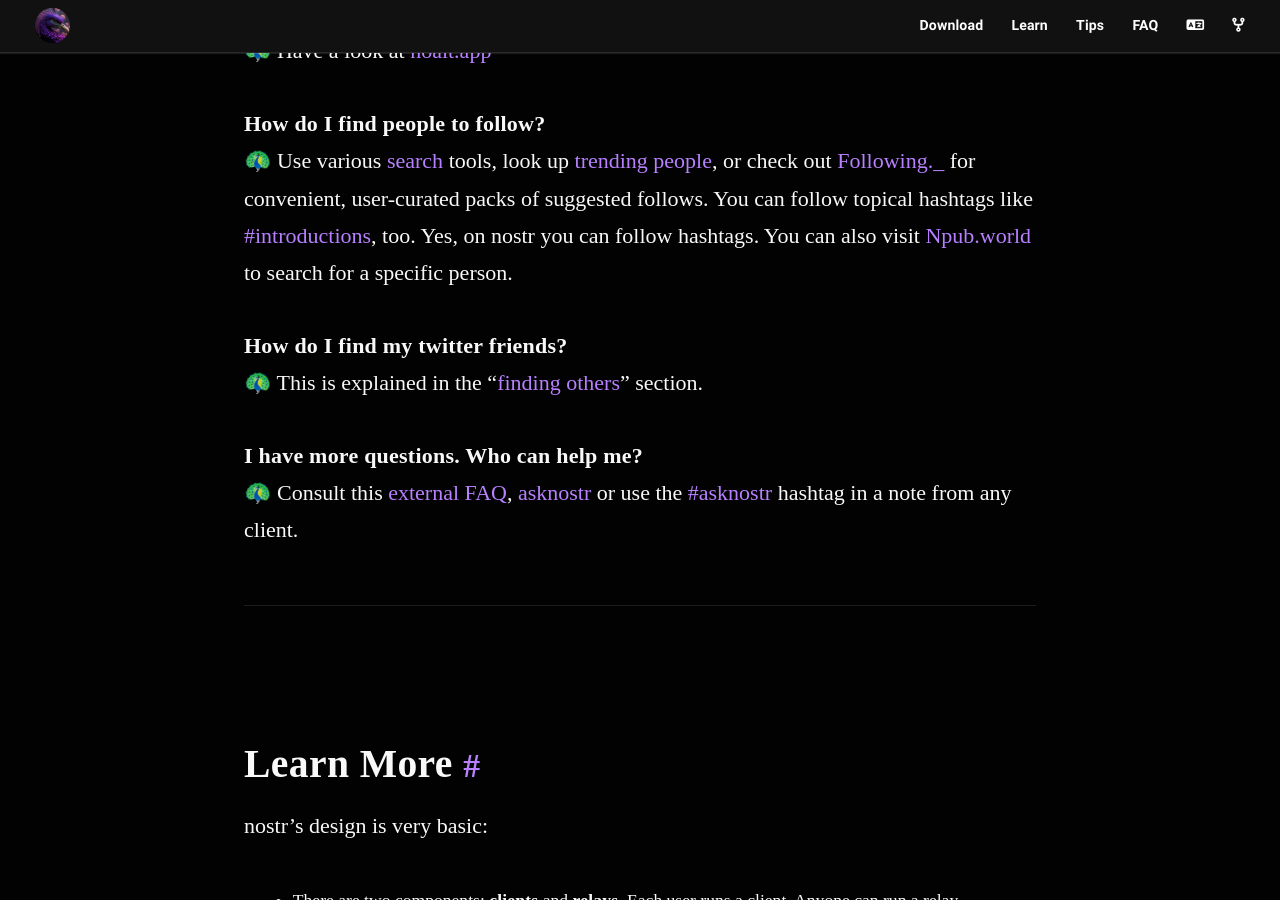
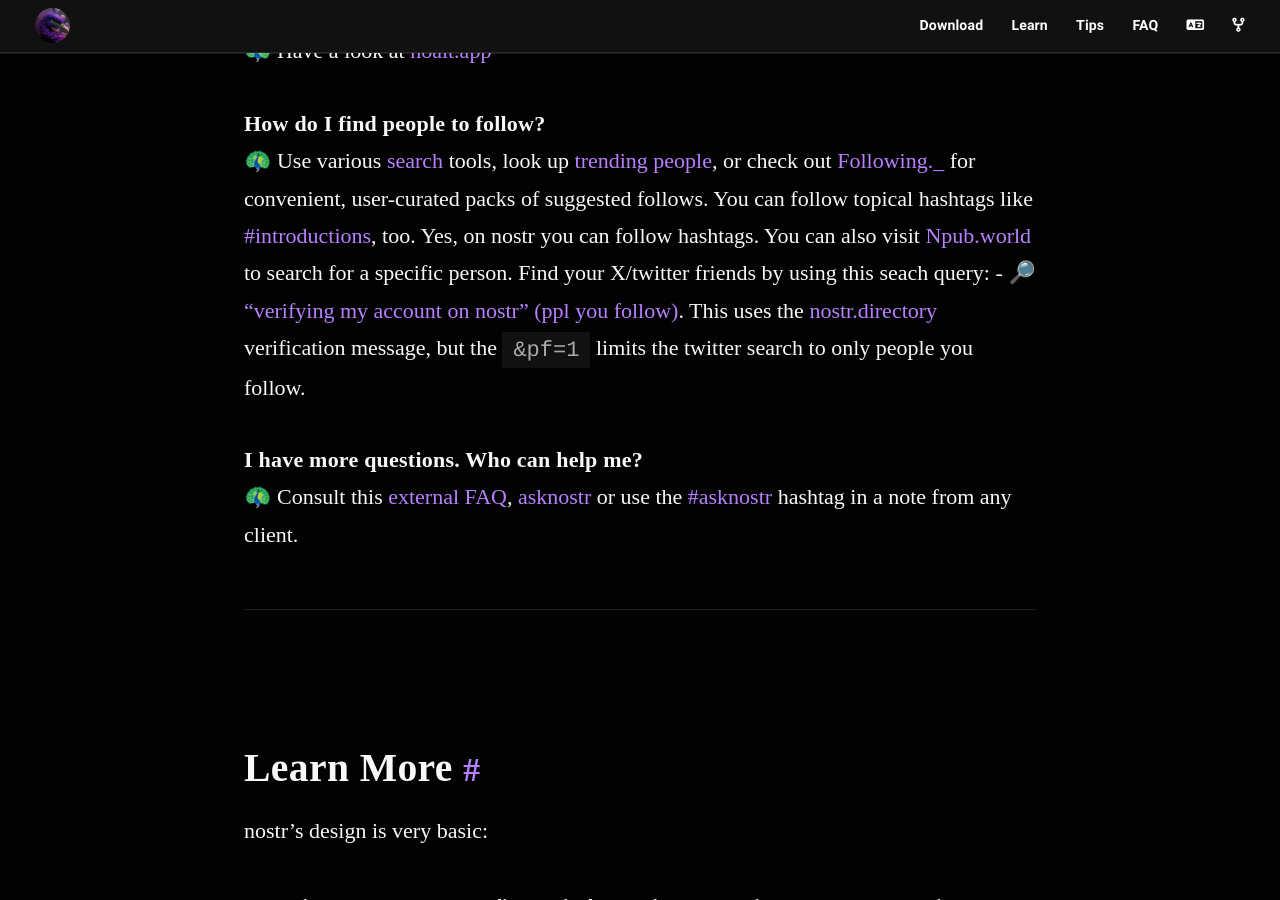
Before and after one commit to nostr-resources/nostr-resources.github.io, a Jekyll site: the page built from index.md, in a window 1280 px wide and 900 px high, scrolled down 3847 px. Built offline with Jekyll 4.4.1, drawn with Linux system fonts in a browser that asks for light colours; some web fonts are replaced; some of the changed text lies outside the part shown.

Commit message:
Condense 'Finding others' into FAQ, index.md
Removed the 'Finding others' section and related content from the document.

```diff
--- a/index.md
+++ b/index.md
@@ -131,10 +131,9 @@ people](https://nostr.band/?trending=people), or check out [Following._](https:/
 You can follow topical hashtags like
 [#introductions](https://nostr.band/?q=%23introductions), too. Yes, on nostr you can
 follow hashtags. You can also visit [Npub.world](https://npub.world/) to search for
-a specific person.
+a specific person. Find your X/twitter friends by using this seach query: - [🔎 "verifying my account on nostr" (ppl you follow)](https://twitter.com/search?q=%22verifying%20my%20account%20on%20nostr%22&f=live&pf=1). This uses the [nostr.directory](https://www.nostr.directory/) verification
+message, but the `&pf=1` limits the twitter search to only people you follow.
 
-**How do I find my twitter friends?**
-🦚 This is explained in the "[finding others](#finding-others)" section.
 
 **I have more questions. Who can help me?**
 🦚 Consult this [external FAQ](https://uselessshit.co/resources/nostr/), [asknostr](https://asknostr.site/) or use the
@@ -320,19 +319,9 @@ Games? WTF? Yes, games:
 
 Some things work a bit differently and aren't always obvious, such as:
 
-- [Finding others](#finding-others)
 - [Posting images](#posting-images)
 - [Nostr Address](#nostr-addresses)
 - [Receiving Zaps](#receiving-zaps)
-
-### Finding others
-
-Use this search query to find nostr keys of people you follow on twitter:
-
-- [🔎 "verifying my account on nostr" (ppl you follow)](https://twitter.com/search?q=%22verifying%20my%20account%20on%20nostr%22&f=live&pf=1)
-
-This uses the [nostr.directory](https://www.nostr.directory/) verification
-message, but the `&pf=1` limits the twitter search to only people you follow.
 
 ### Posting images
 
```
